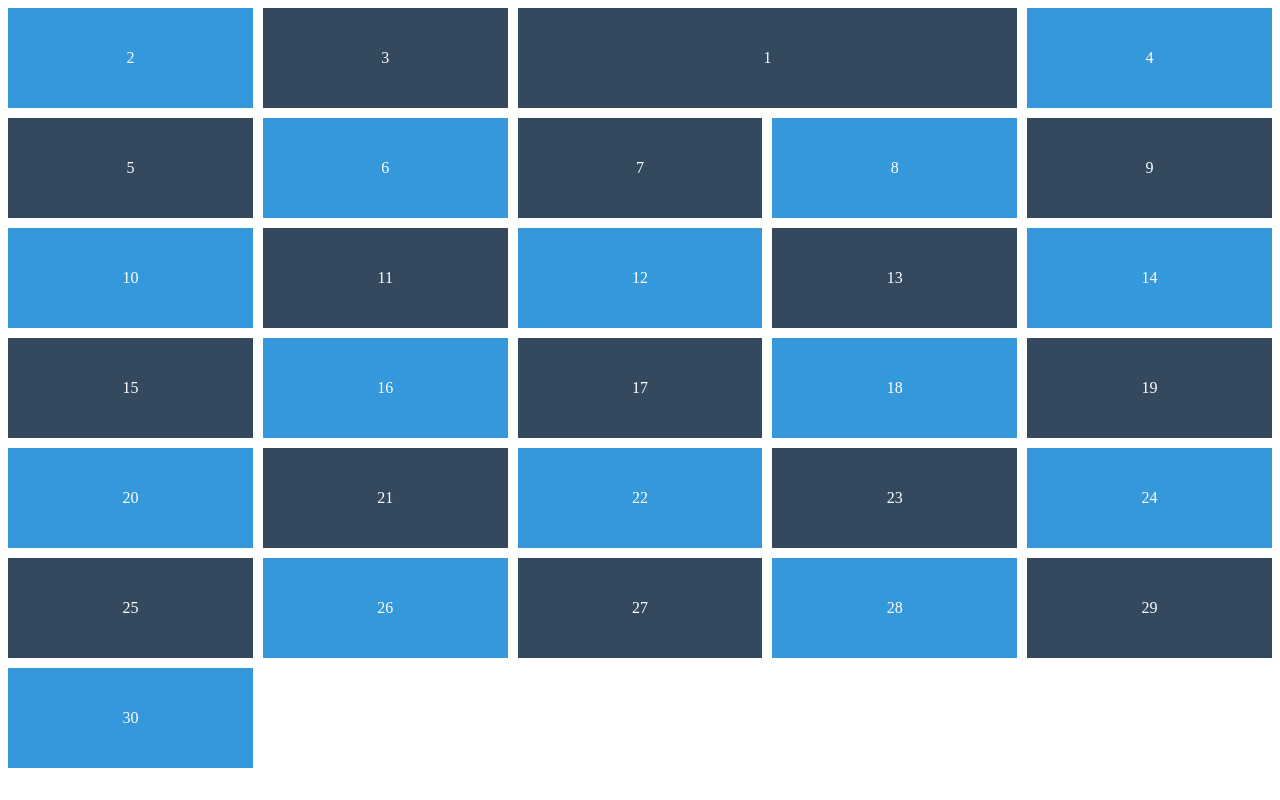
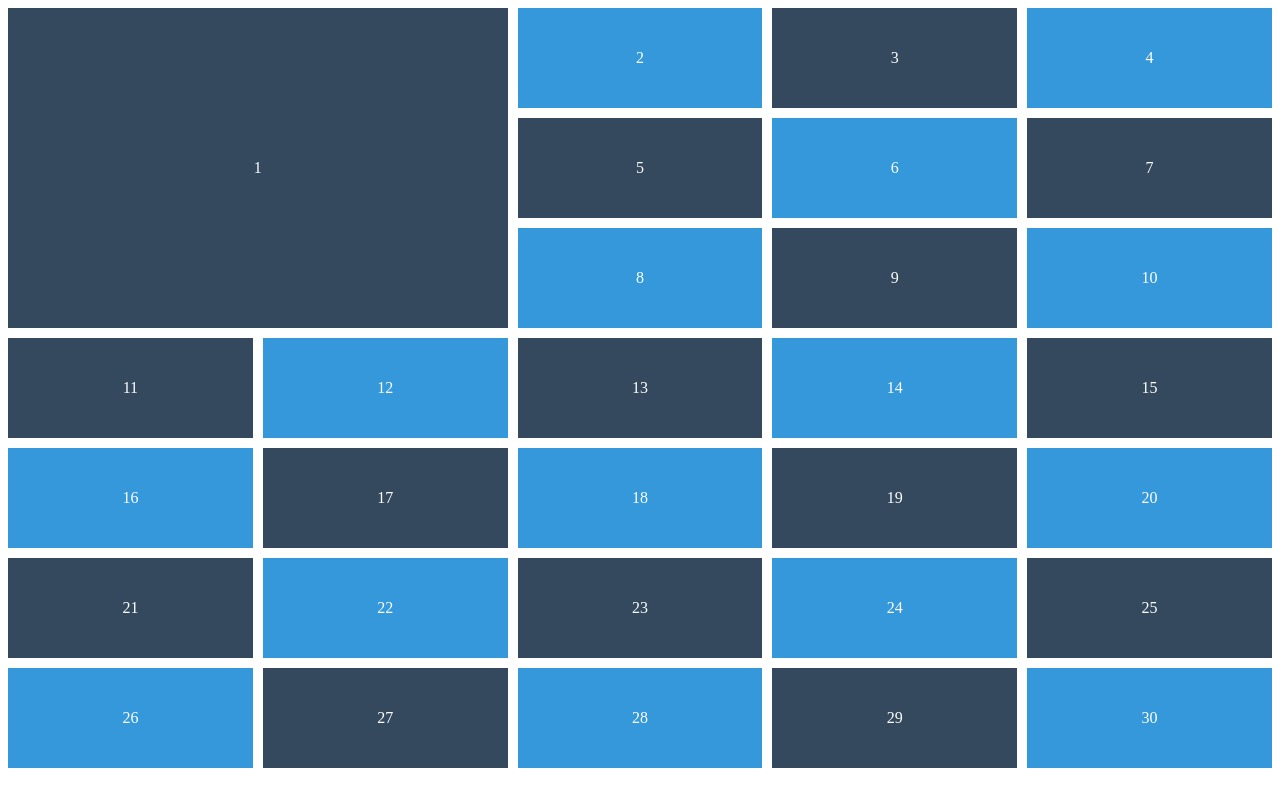
Before and after one commit to ChungsikPark/css_practice, a plain HTML site: page grid.html in a window 1280 px wide. Drawn offline with Linux system fonts and the light colour scheme.

Commit message:
grid row, row start and end

```diff
--- a/grid.html
+++ b/grid.html
@@ -10,8 +10,7 @@
         display: grid;
         grid-gap: 10px;
         grid-auto-rows: 100px;
-        grid-auto-flow: row dense;
-        grid-template-columns: [first-line] 1fr [awsome-line] 1fr [sexy-line] 1fr [nico-line] 1fr [lynn-line] 1fr [line-line];
+        grid-template-columns: repeat(5, 1fr);
       }
       .box {
         display: flex;
@@ -26,8 +25,8 @@
         background-color: #34495e; /* dark blue colour */
       }
       .box:first-child {
-        grid-column-start: sexy-line;
-        grid-column-end: lynn-line;
+        grid-row: span 3;
+        grid-column: span 2;
       }
     </style>
   </head>
```
